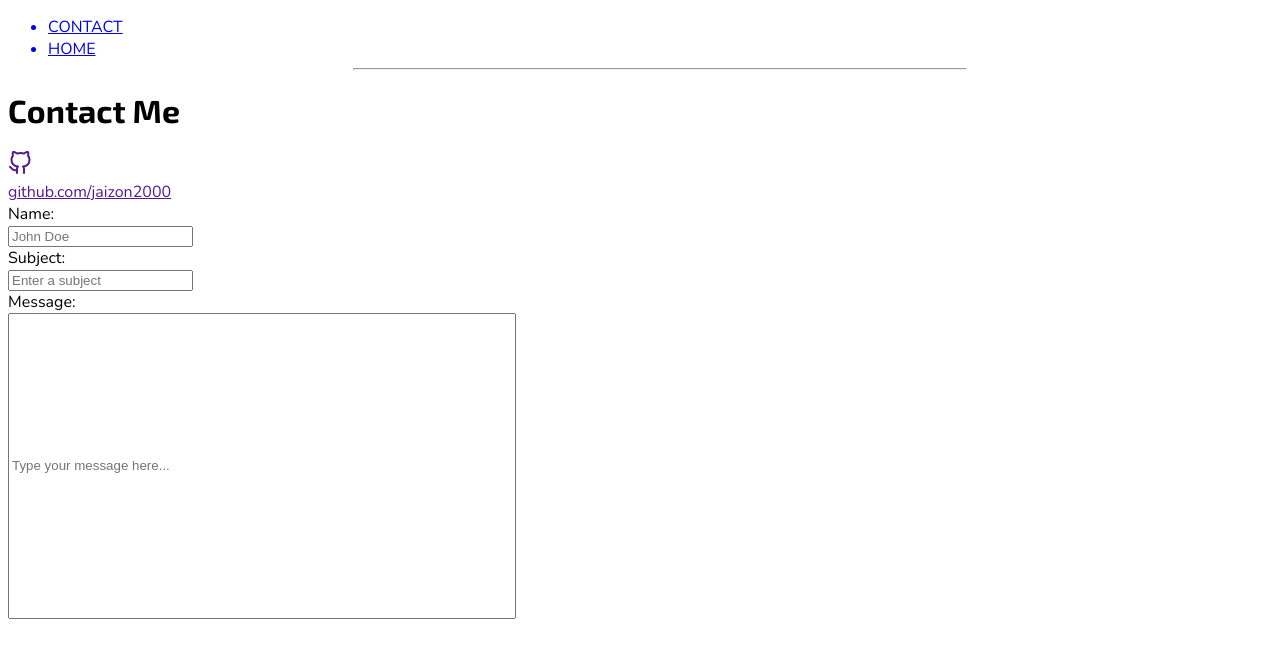
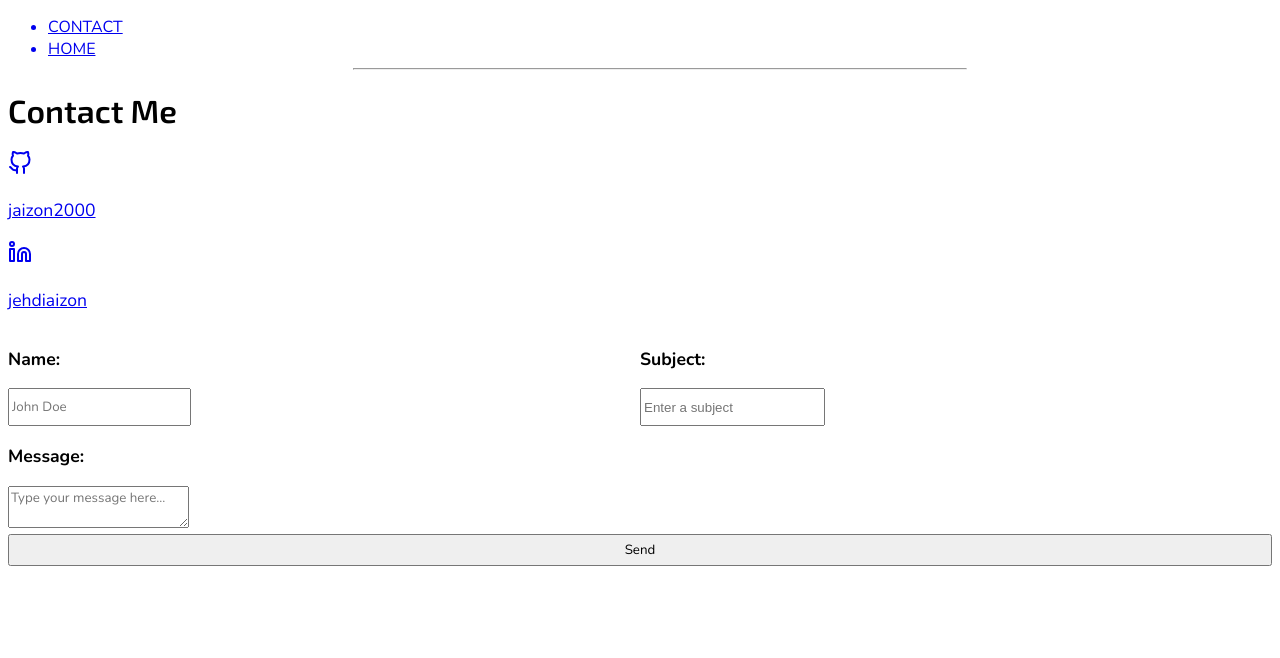
Before and after one commit to jaizon2000/design-portfolio, a plain HTML site: page contact.html in a window 1280 px wide. Drawn offline with nearby package versions, Linux system fonts and the light colour scheme.

Commit message:
Update contcat.html

```diff
--- a/SCSS/_contact.scss
+++ b/SCSS/_contact.scss
@@ -1,5 +1,37 @@
-#message {
-    width: 500px;
-    height: 300px;
-    line-height: 10px;
+#form {
+    display: grid;
+    grid-template-columns: repeat(2, 1fr);
+    font-weight: bolder;
+
+    input,
+    button {
+        height: 2rem;
+    }
+
+    #name {
+        input {
+            font-family: 'Nunito', sans-serif;
+
+        }
+    }
+
+    #message {
+        grid-column: 1/3;
+
+        textarea {
+            font-family: 'Nunito', sans-serif;
+            text-align: left;
+            // width: 60%;
+            // height: 10rem;
+        }
+    }
+
+    #send-btn {
+        grid-column: 1/3;
+
+        button {
+            font-family: 'Nunito', sans-serif;
+            width: 100%;
+        }
+    }
 }
--- a/SCSS/main.scss
+++ b/SCSS/main.scss
@@ -1,4 +1,4 @@
-@import url('https://fonts.googleapis.com/css2?family=Exo+2:wght@400;600;700&family=Nunito:wght@400;700;800&display=swap');
+@import url('https://fonts.googleapis.com/css2?family=Exo+2:wght@400;600;700&family=Nunito:wght@400;600;700;800&display=swap');
 
 body {
     font-family: 'Nunito', sans-serif;
@@ -6,7 +6,7 @@ body {
 
 h1 {
     font-family: 'Exo 2', sans-serif;
-    font-weight: 700;
+    font-weight: 600;
 }
 
 h2 {
--- a/contact.html
+++ b/contact.html
@@ -29,29 +29,50 @@
         <h1>Contact Me</h1>
         <!-- LINKS -->
         <div class="social">
-            <div><a href="">
-                    <div><svg data-feather="github"></svg></div>
-                    <div>github.com/jaizon2000</div>
-                </a></div>
+            <div>
+                <a href="https://github.com/jaizon2000">
+                    <div class="icon"><svg data-feather="github"></svg></div>
+                    <div>
+                        <p>jaizon2000</p>
+                    </div>
+                </a>
+            </div>
+            <div>
+                <a href="https://linkedin.com/in/jehdiaizon">
+                    <div class="icon"><svg data-feather="linkedin"></svg></div>
+                    <div>
+                        <p>jehdiaizon</p>
+                    </div>
+                </a>
+            </div>
         </div>
 
         <!-- FORM -->
         <div id="form">
-            <div>
-                <div>Name:</div>
-                <input type="text" id="name" placeholder="John Doe">
+            <div id="name">
+                <div>
+                    <p>Name:</p>
+                </div>
+                <input type="text" placeholder="John Doe">
             </div>
 
-            <div>
-                <div>Subject:</div>
-                <input type="text" id="subject" placeholder="Enter a subject">
+            <div id="subject">
+                <div>
+                    <p>Subject:</p>
+                </div>
+                <input type="text" placeholder="Enter a subject">
             </div>
 
-            <div>
-                <div>Message:</div>
-                <input type="text" id="message" placeholder="Type your message here...">
+            <div id="message">
+                <div>
+                    <p>Message:</p>
+                </div>
+                <div><textarea placeholder="Type your message here..."></textarea></div>
             </div>
 
+            <div id="send-btn">
+                <button>Send</button>
+            </div>
         </div>
     </main>
 
```
Also changed, not shown: CSS/main.css, 2 other files.
